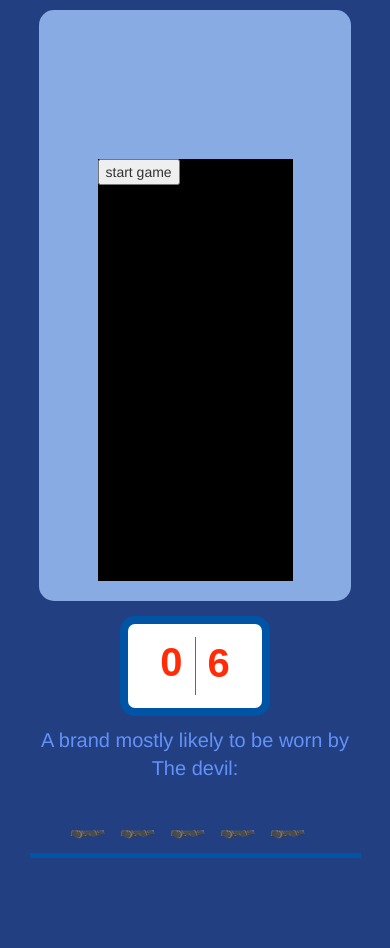
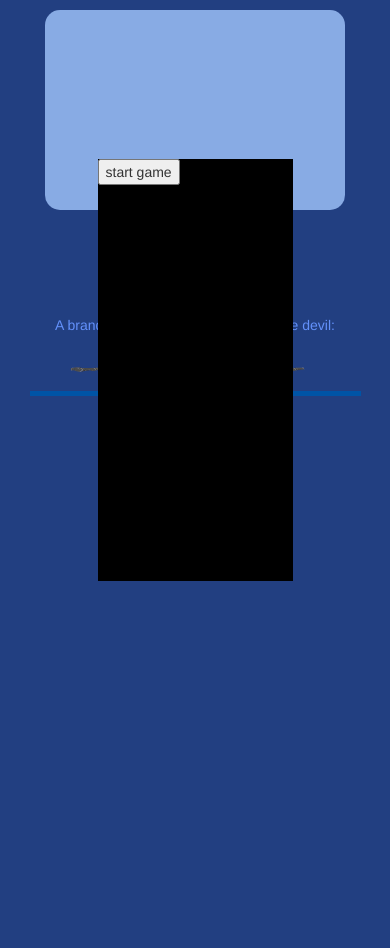
Before and after one commit to ambouh/hangman, a PHP site: page /index.html in a window 390 px wide. Shown: the part 52-1000 px from the top of the page. After the commit the page ends 633 px from the top, so only its background shows below. Run offline with PHP 8.4, Linux system fonts and the light colour scheme; some libraries are stand-ins or nearby versions.

Commit message:
modified css for better styling in small and mid screens

```diff
--- a/styles.css
+++ b/styles.css
@@ -143,8 +143,8 @@ div#scoreboard {
 
 @media screen and (max-width:800px) {
     #wrapper {
-        width: 80%;
-        height: 70%;
+        width: 300px;
+        height: 200px;
     }
 
     main {
@@ -162,6 +162,33 @@ div#scoreboard {
     #words {
         width: 90vw;
     }
+
+    div#question {
+        font-size: 14px;
+    }
+
+    #good {
+        font-size: 25px;
+    }
+    #good ul li {
+        border-bottom: 5px solid transparent;
+        border-image: url(images/dash.png) 20;
+    }
+
+    #bad {
+       font-size: 25px;
+    }
+
+    div#scoreboard {
+        height: 80px;
+        width: 120px;
+        font-size: 30px;
+    }
+
+    img#divider-bar {
+        width: 2.5%;
+    }
+
 }
 
 @media screen and (max-width:560px) {}
```
